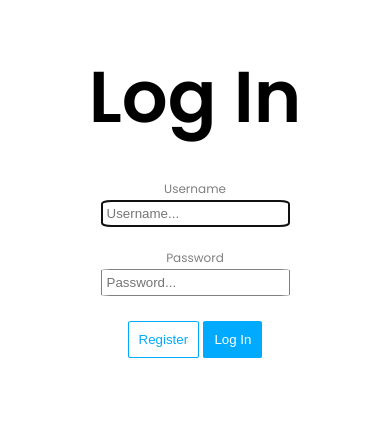
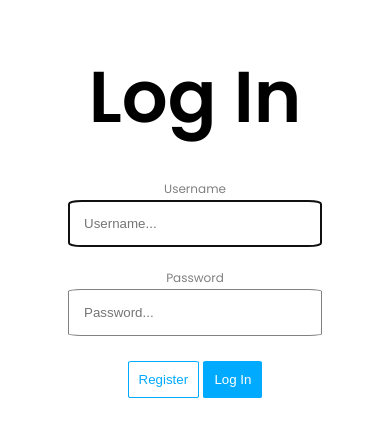
Before and after one commit to vektor-tech/SmartJournal, a Flask app: page /login in a window 390 px wide. Shown: the part 150-587 px from the top of the page. Run offline with Flask 2, Linux system fonts and the light colour scheme.

Commit message:
media query

```diff
--- a/static/styles/login.css
+++ b/static/styles/login.css
@@ -75,3 +75,15 @@ p {
     border-radius: 5%;
     background-color: transparent;
 }
+
+/* responsive mobile */
+@media only screen and (max-width: 600px) {
+    .name-group input {
+        width: 60%;
+        padding: 15px;
+    }
+    .pw-group input {
+        width: 60%;
+        padding: 15px;
+    }
+}
--- a/templates/login.html
+++ b/templates/login.html
@@ -24,8 +24,10 @@
                 <p>Password</p>
                 <input type="password" name="password" placeholder="Password...">
             </div>
-            <button class="button2" onclick="location.href='/register'" type="button">Register</button>
-            <input class="button" type="submit" value="Log In">
+            <div class="btn-group">
+                <button class="button2" onclick="location.href='/register'" type="button">Register</button>
+                <input class="button" type="submit" value="Log In">
+            </div>
         </div>
     </form>
 </body>
```
Also changed, not shown: static/styles/register.css (+12 -0 lines).
